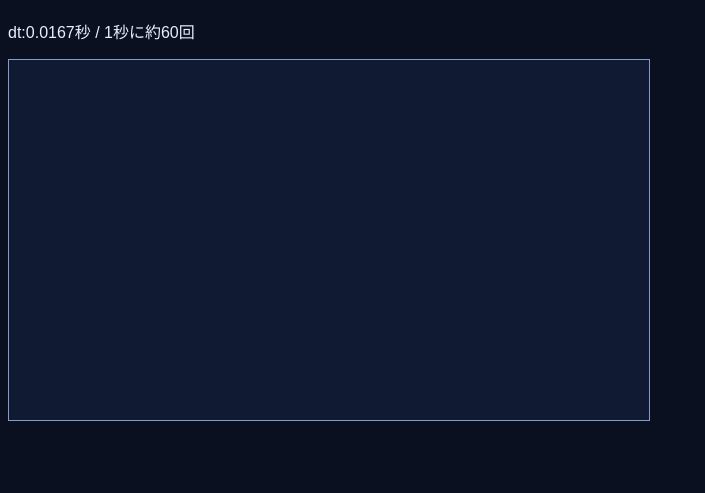
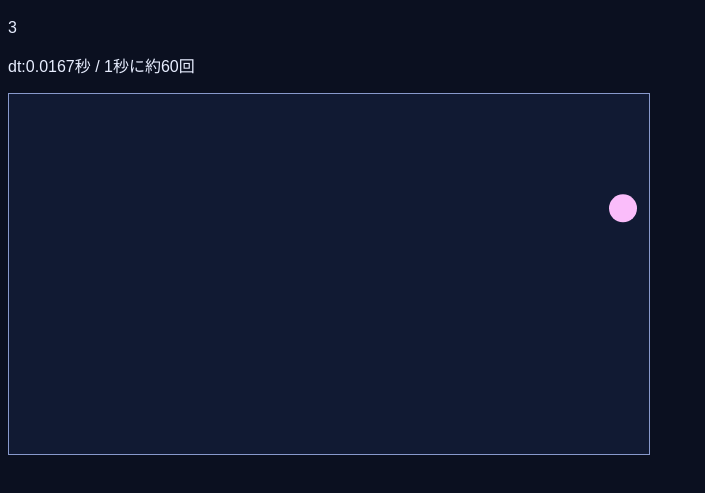
Before and after one commit to ryusei-uni/web_applied_A, a plain HTML site: page 5_stage.html in a window 1280 px wide. Shown: the part 61-554 px from the top of the page, without its empty margins (0-705 px from the left). Drawn offline with Linux system fonts and the light colour scheme.

Commit message:
color-chenge add.

```diff
--- a/5-A_bouncelab.js
+++ b/5-A_bouncelab.js
@@ -1,6 +1,7 @@
 const canvas = document.getElementById("stage");
 const ctx = canvas.getContext("2d");
 const info = document.getElementById("info");
+const infolog = document.getElementById("info-log");
 
 let x = 40;
 let y = 80;
@@ -9,8 +10,12 @@ let vy = 140;
 const r = 14;
 let last = performance.now();
 
-// let chenge_color = "#ffd166";
+let chenge_color = "#ffd166";
 
+
+let isclush =false;
+
+let bouncing_count = 0;
 keys ={};
 
 document.addEventListener("keydown",(e)=>{
@@ -18,49 +23,65 @@ document.addEventListener("keydown",(e)=>{
         vx *= 1.2;
         vy *= 1.2;
     }
-    // keys[e.code] =true;
+    keys[e.code] =true;
 });
 
-// document.addEventListener("keyup",(e)=>{
-// keys[e.code] = false;
-// });
+document.addEventListener("keyup",(e)=>{
+keys[e.code] = false;
+});
 
 function update(dt){
     x += vx* dt;
     y += vy* dt;
     // x += vx;
     // y += vy;
+    if(isclush){
 
-    // if(keys[e.code] == "C"){
-    //     chenge_color ="#d1ffff"
-    // }
+        for(let i = 0; i < 3; i++){
+            var randomR = Math.random() * 255
+            var randomG = Math.random() * 255
+            var randomB = Math.random() * 255
+        }
+        chenge_color = "#"+(Math.floor(randomR)).toString(16) + (Math.floor(randomG)).toString(16) + (Math.floor(randomR)).toString(16);
+        isclush =false
+    }
+
 
     if(x + r > canvas.width ){
         x =  canvas.width - r;
         vx = -vx;
+        bouncing_count++;
+        isclush =true;
     }
 
     if( x - r< 0){
         x = r ;
         vx = -vx;
+        bouncing_count++;
+        isclush =true;
     }
 
     if(y + r > canvas.height ){
         y =  canvas.height - r;
         vy = -vy;
+        bouncing_count++;
+        isclush =true;
     }
 
 
     if( y - r < 0){
         y = r ;
         vy = -vy;
+        bouncing_count++;
+        isclush =true;
     }
+
 }
 
 function draw(){
     ctx.clearRect(0,0,canvas.width,canvas.height);
 
-     ctx.fillStyle = chenge_color;
+    ctx.fillStyle = chenge_color;
     ctx.beginPath();
     ctx.arc(x, y, r, 0, Math.PI * 2);
     ctx.fill();
@@ -76,6 +97,8 @@ function loop(now){
 
     info.textContent = "dt:"+ dt.toFixed(4)+ "秒 / 1秒に約" + (1 / dt).toFixed(0) + "回";
 
+    infolog.innerHTML = "<p>"+bouncing_count+"</p>"
+
     update(dt);
     draw();
     requestAnimationFrame(loop);
--- a/5_stage.html
+++ b/5_stage.html
@@ -21,6 +21,9 @@
 </head>
 <body>
     <h1>Week 5 canvas</h1>
+    <div id="info-log">
+
+    </div>
     <p id="info">-</p>
     <canvas id="stage" width="640" height="360"></canvas>
 
```
